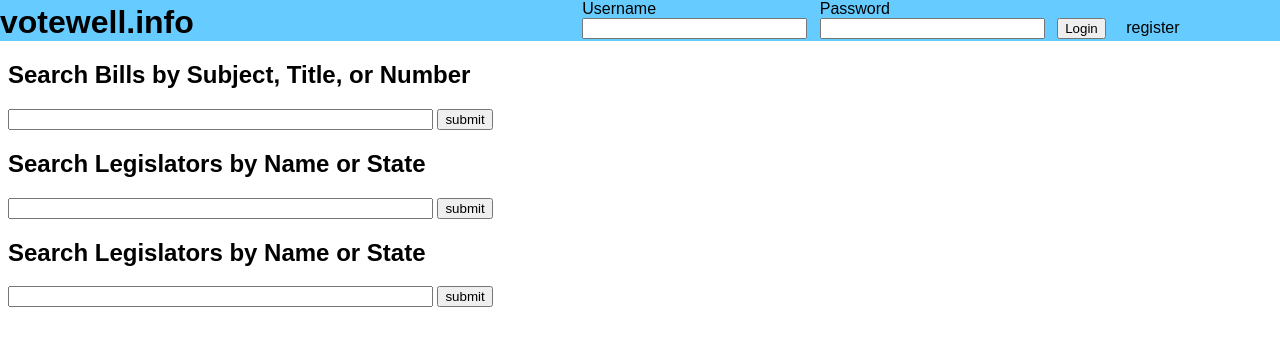
After one commit to jessebutterfield/votewell, a Django app: page /search/ in a window 1280 px wide. The commit adds this page. Shown: the top 346 px of the page. Run offline with Django 3.2, Linux system fonts and the light colour scheme; parts of the project's set-up code (start-up, migrations or seed data) failed here and were passed over; some libraries are stand-ins or nearby versions.

Commit message:
Added quantcast tatag and search functionality

```diff
--- a/voteWell2/templates/votes/base.html
+++ b/voteWell2/templates/votes/base.html
@@ -35,5 +35,31 @@
 <div class="maincontent"/>
 {% block content %}{% endblock %}
 </div>
+
+<!-- Quantcast Tag -->
+<script type="text/javascript">
+var _qevents = _qevents || [];
+
+(function() {
+var elem = document.createElement('script');
+elem.src = (document.location.protocol == "https:" ? "https://secure" : "http://edge") + ".quantserve.com/quant.js";
+elem.async = true;
+elem.type = "text/javascript";
+var scpt = document.getElementsByTagName('script')[0];
+scpt.parentNode.insertBefore(elem, scpt);
+})();
+
+_qevents.push({
+qacct:"p-fWmxLXVHpTpw1"
+});
+</script>
+
+<noscript>
+<div style="display:none;">
+<img src="//pixel.quantserve.com/pixel/p-fWmxLXVHpTpw1.gif" border="0" height="1" width="1" alt="Quantcast"/>
+</div>
+</noscript>
+<!-- End Quantcast tag -->
+
 </body>
 </html>
--- a/voteWell2/templates/votes/home.html
+++ b/voteWell2/templates/votes/home.html
@@ -6,7 +6,7 @@
 {% if comments %}
 <ul>
 {% for c in comments %}
-<li>{{c.text}}</li>
+<li><a href="/users/{{c.user.username}}">{{c.user.username}}</a> ({{c.sentiment}}) {{c.text}}</li>
 {%endfor%}
 {%endif%}
 
--- /dev/null
+++ b/voteWell2/templates/votes/search.html
@@ -0,0 +1,24 @@
+{% extends "votes/base.html" %}
+{% block content %}
+<h2> Search Bills by Subject, Title, or Number </h2>
+<form action="/search/bills" method="post">
+{% csrf_token %}
+<input type="text" name="query" size="50"/>
+<input type="submit" value="submit" />
+</form>
+
+<h2> Search Legislators by Name or State</h2>
+<form action="/search/legislators" method="post">
+{% csrf_token %}
+<input type="text" name="query" size="50"/>
+<input type="submit" value="submit" />
+</form>
+
+<h2> Search Legislators by Name or State</h2>
+<form action="/search/users" method="post">
+{% csrf_token %}
+<input type="text" name="query" size="50"/>
+<input type="submit" value="submit" />
+</form>
+
+{% endblock %}
--- a/voteWell2/urls.py
+++ b/voteWell2/urls.py
@@ -25,6 +25,8 @@ urlpatterns = patterns('',
     url(r'^register/submit', 'votes.views.submitRegistration'),
     url(r'^logout/$',logout,{'next_page': '/'}),
     url(r'^login/$', login),
+    url(r'^search/$','votes.views.search'),
+    url(r'^search/(?P<search_type>\w+)','votes.views.searchSubmit'),
     # url(r'^$', 'voteWell2.views.home', name='home'),
     # url(r'^voteWell2/', include('voteWell2.foo.urls')),
 
--- a/voteWell2/votes/views.py
+++ b/voteWell2/votes/views.py
@@ -3,7 +3,7 @@ from django.contrib.auth.models import User
 from django.contrib.auth import authenticate, login
 from django.shortcuts import render_to_response, get_object_or_404
 from django.db.models import Count
-from votes.models import Legislator, Bill, Comment
+from votes.models import Legislator, Bill, Comment, Subject
 from django.http import HttpResponseRedirect, HttpResponse
 from django.core.urlresolvers import reverse
 from datetime import datetime
@@ -94,8 +94,27 @@ def billComment(request,bill_id):
         b = get_object_or_404(Bill, pk=bill_id)
         sentiment = request.POST['comment']
         text = request.POST['commentText']
-        c = Comment(bill=b,user=request.user,text=text,sentiment=sentiment,created=datetime.now())
-        c.save()
+        com = Comment(bill=b,user=request.user,text=text,sentiment=sentiment,created=datetime.now())
+        com.save()
         return HttpResponseRedirect(reverse('votes.views.billDetail', args=(b.id,)))
     else:
         return HttpResponseRedirect(reverse('votes.views.register'))
+
+def search(request):
+
+    c = {'request': request,}
+    return render_to_response('votes/search.html',c,context_instance=RequestContext(request))
+
+def searchSubmit(request,search_type):
+    #TODO figure out switch statements in Python
+    results = {}
+    if(search_type == 'bills'):
+        query = request.POST['query'].split()
+        results['bills'] = Bill.objects.all()
+        results['subjects'] = Subject.objects.all()
+        for q in query:
+            results['bills'] = results['bills'].filter(title__title__icontains=q).distinct()
+            results['subjects'] = results['subjects'].filter(name__icontains=q)
+        c = {'request': request,
+             'results': results,}
+        return render_to_response('votes/results.html',c,context_instance=RequestContext(request))
```
Also changed, not shown: voteWell2/templates/votes/results.html (added, +26 -0 lines).
